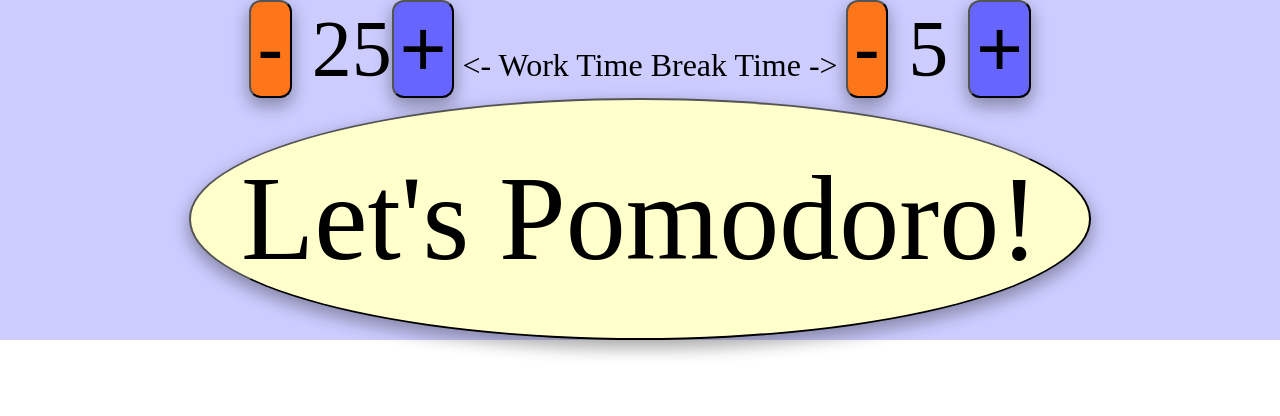
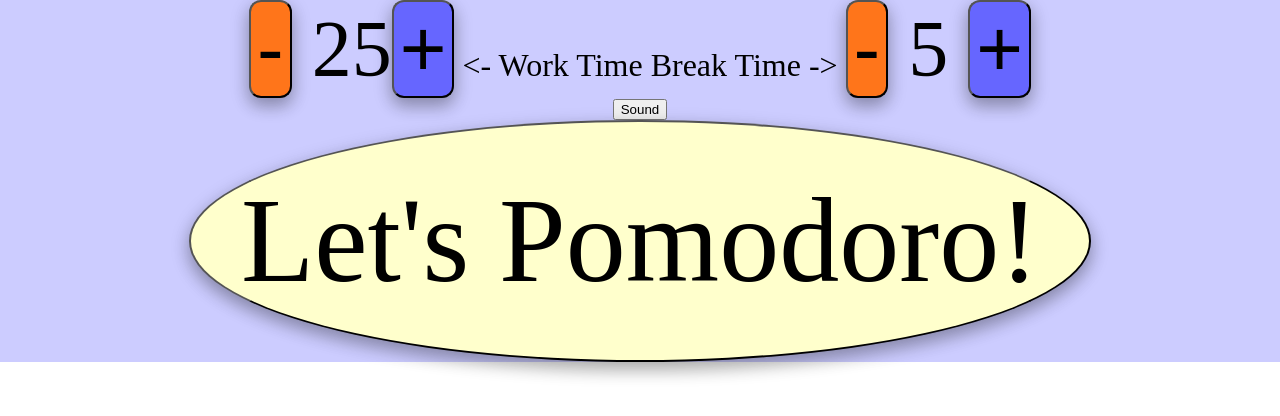
Before and after one commit to stonefarmer9/pomodoro, a React (Create React App) app: page / in a window 1280 px wide. Shown: the top 416 px of the page. Built offline with nearby package versions, Linux system fonts and the light colour scheme; a web font is replaced by a local one.

Commit message:
TEST: sound button renders & changes state PASSED

```diff
--- a/src/App.js
+++ b/src/App.js
@@ -1,6 +1,7 @@
 import React, { Component }from 'react';
 import './App.css';
 import  Clock from './Timer'
+import Sound from './sound'
 
 class App extends Component {
   constructor(props){
@@ -8,7 +9,8 @@
     this.state = {
       workTime: 25,
       breakTime: 5,
-      start: false
+      start: false,
+      sound: "on"
     }
   }
 
@@ -44,8 +46,14 @@
     })
   }
 
+  toggleSound = sound => {
+    this.setState({
+      sound: sound
+    })
+  }
+
   render() {
-    const { start, workTime, breakTime } = this.state
+    const { start, workTime, breakTime, sound } = this.state
     let showTimer;
     if (start === true) {
       showTimer = <Clock
@@ -66,6 +74,11 @@
           <button onClick={this.addBreakTime}className="addBreakTime"> + </button>
         </div>
         {showTimer}
+        <div className="sound">
+        <Sound
+        sound={sound}
+        toggleSound={this.toggleSound}/>
+        </div>
         <div className="start">
       <button onClick={this.startTimer} className="startButton">Let's Pomodoro!</button>
       </div>
--- a/src/Timer.js
+++ b/src/Timer.js
@@ -20,6 +20,8 @@
   }
 
   updateTimes(minutes, seconds){
+    var secs = seconds
+    if (seconds < 10) { secs = `0${seconds}`}
     this.setState({
       minutes: minutes,
       seconds: seconds
--- /dev/null
+++ b/src/sound.js
@@ -0,0 +1,16 @@
+import React, { Component }from 'react';
+
+export default class Sound extends Component {
+
+  toggle = () => {
+    this.props.sound === 'on' ?
+    this.props.toggleSound('off') :
+    this.props.toggleSound('on')
+  }
+
+  render(){
+    return (
+      <button className="soundButton" onClick={this.toggle}>Sound</button>
+    )
+  }
+}
```
Also changed, not shown: 1 other file (tests, documents, lock files or other folders).
